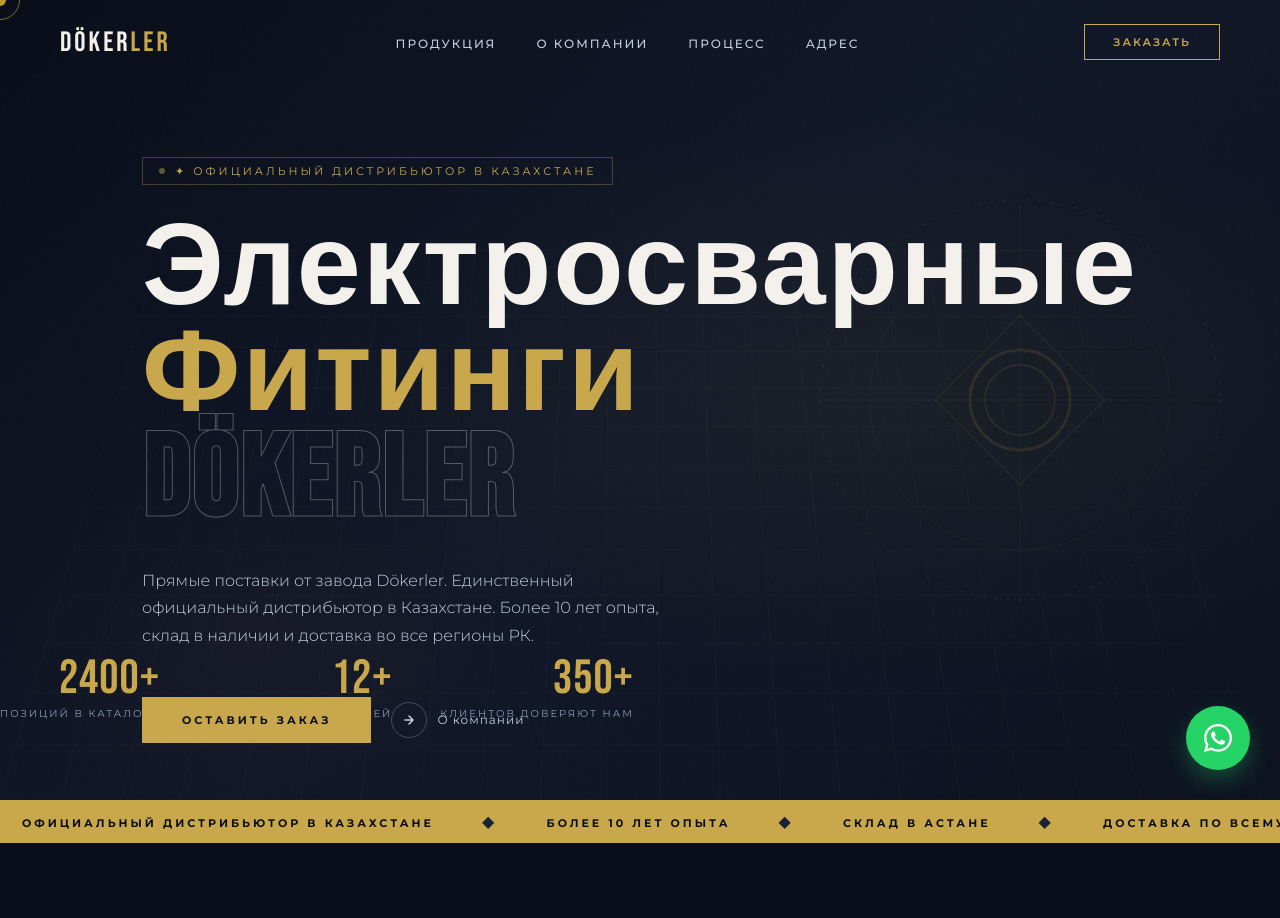
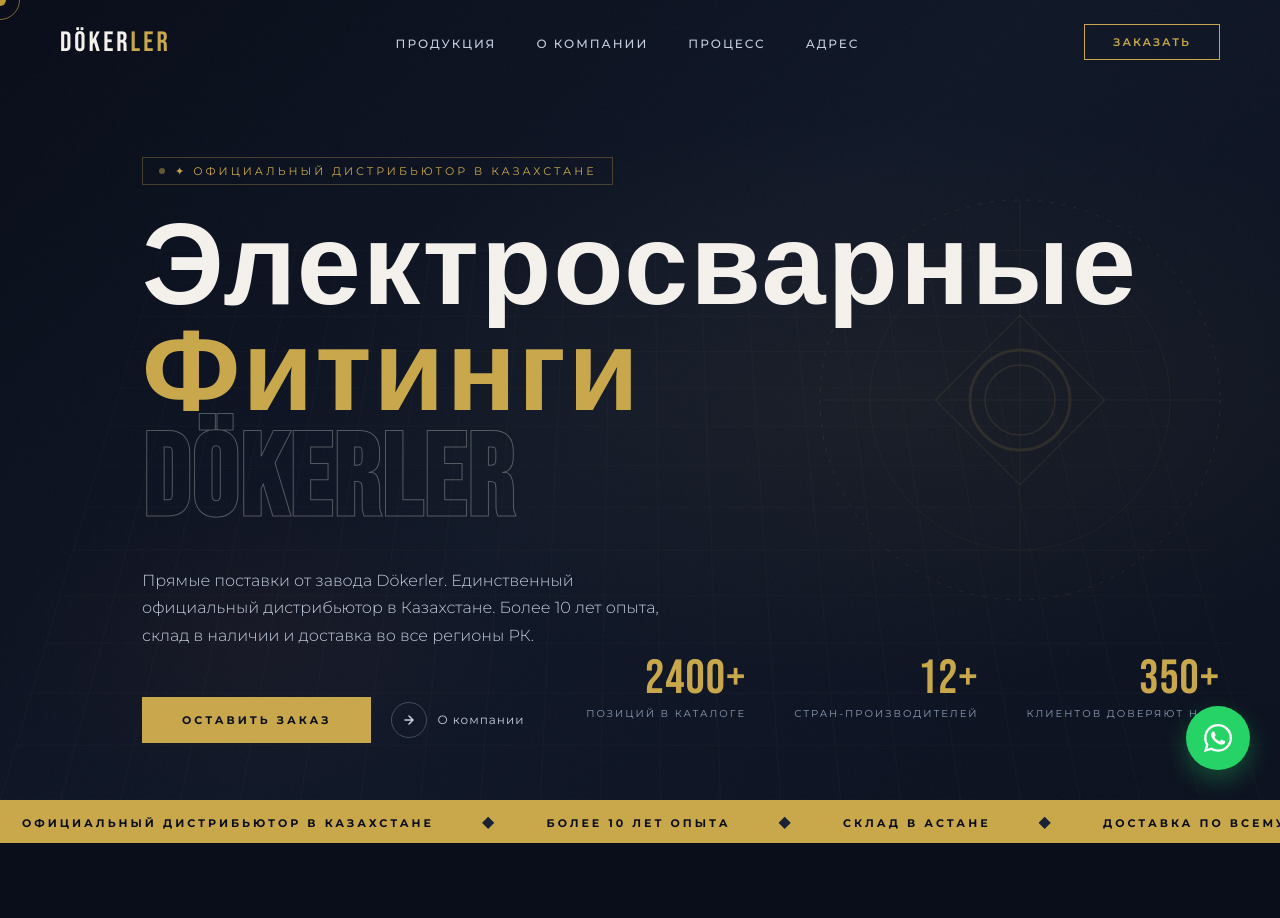
Before and after one commit to tab1k/dokerler.kz, a Django app: page / in a window 1280 px wide. Shown: the top 918 px of the page. Run offline with Django 5.2, Linux system fonts and the light colour scheme; some web fonts are replaced.

Commit message:
style: adjust horizontal positioning of hero-stats component

```diff
--- a/src/static/css/landing.css
+++ b/src/static/css/landing.css
@@ -276,6 +276,7 @@
 
 .hero-stats {
   position: absolute;
+  right: 60px;
   bottom: 80px;
   display: flex;
   gap: 48px;
```
